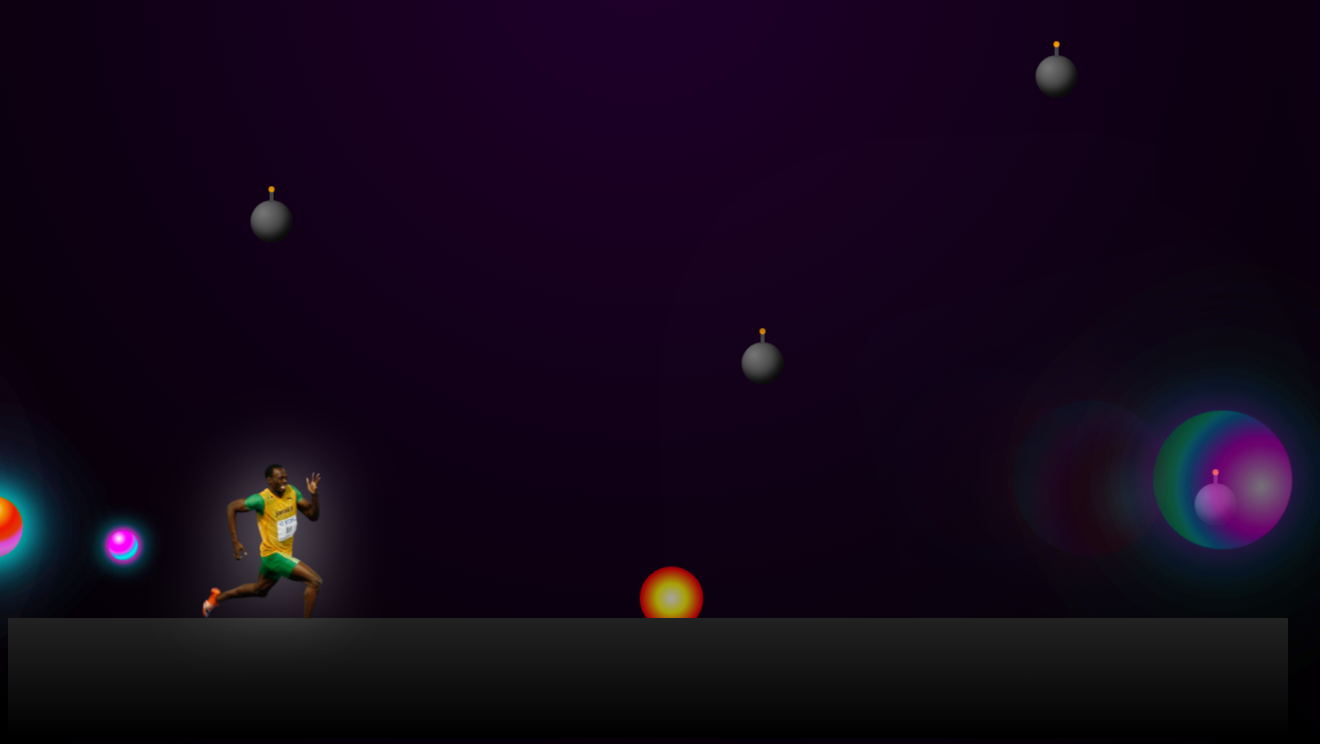
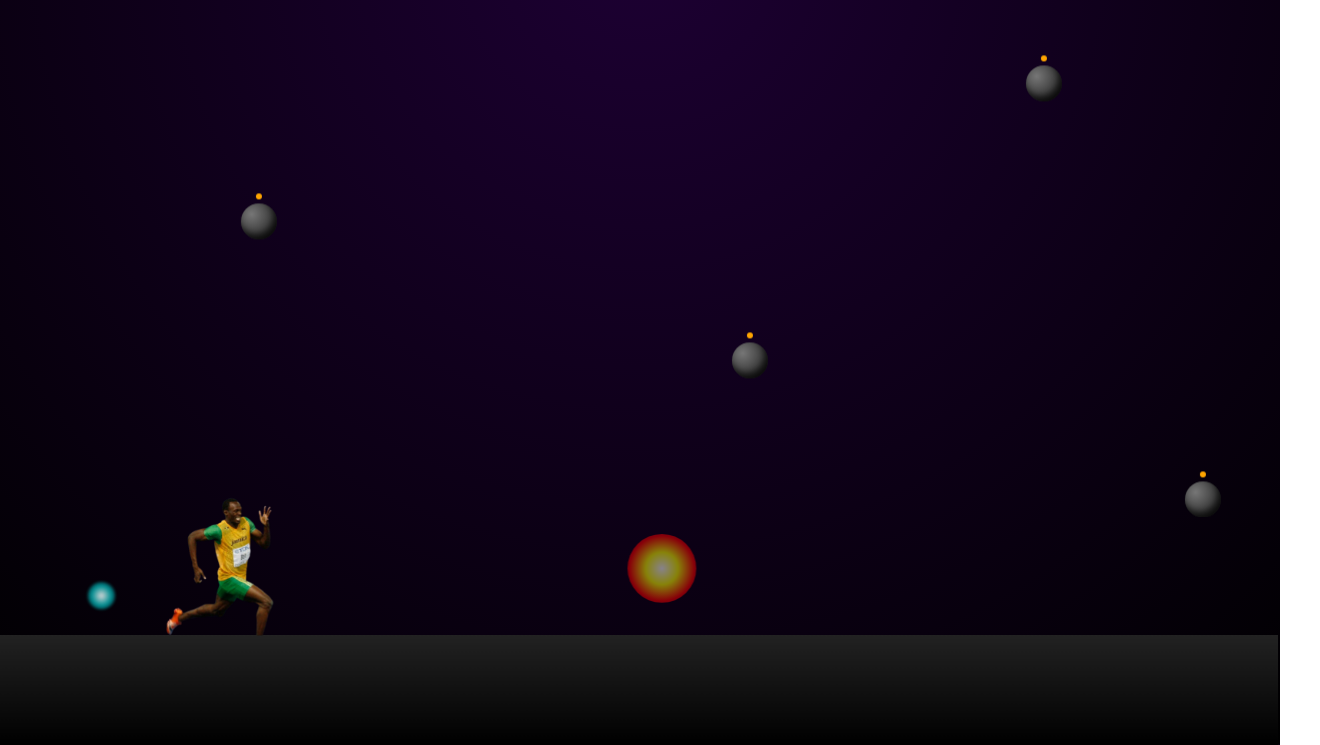
Before and after one commit to londonplayzlol/fake-image-logger-website, a plain HTML site: page index.html in a window 1280 px wide. Shown: the part 56-801 px from the top of the page, 1320 px wide, since content can reach past the window. Drawn offline with Linux system fonts and the light colour scheme.

Commit message:
Update index.html

```diff
--- a/index.html
+++ b/index.html
@@ -2,240 +2,192 @@
 <html lang="en">
 <head>
 <meta charset="UTF-8">
-<title>FART BOMB CHAOS 💣💨</title>
+<title>Fart Bomb Chaos 💣💨</title>
 <meta name="viewport" content="width=device-width, initial-scale=1.0">
 
 <style>
+/* ================= GLOBAL ================= */
 * {
   margin: 0;
   padding: 0;
   box-sizing: border-box;
 }
 
+html, body {
+  width: 100%;
+  height: 100%;
+  overflow: hidden;
+  touch-action: manipulation;
+  font-family: system-ui, sans-serif;
+}
+
 body {
-  height: 100vh;
-  overflow: hidden;
-  background: radial-gradient(circle at top, #20002c, #000);
-  font-family: system-ui, sans-serif;
+  background: radial-gradient(circle at top, #1d0033, #000);
   color: white;
 }
 
-/* TITLE */
-.title {
-  position: fixed;
-  top: 15px;
-  width: 100%;
-  text-align: center;
-  font-size: 1.4rem;
-  opacity: 0.85;
-  z-index: 20;
-}
-/* 🤸 IMPROVED RAGDOLL MODE */
-.ragdoll {
-  animation: ragdollChaos 1.2s cubic-bezier(.2,.8,.2,1) forwards !important;
-  transform-origin: center bottom;
-  filter: blur(1px);
+/* ================= RESPONSIVE VARS ================= */
+:root {
+  --runner-size: 160px;
+  --runner-scale: 1.6;
+  --ground-height: 110px;
+  --speed: 3.4s;
 }
 
-@keyframes ragdollChaos {
-  0% {
-    transform: scale(1.8) rotate(0deg) translateY(0);
-  }
-
-  20% {
-    transform: scale(1.9, 1.6) rotate(45deg) translateY(-40px);
-  }
-
-  40% {
-    transform: scale(1.6, 2.1) rotate(-120deg) translateY(-120px);
-  }
-
-  60% {
-    transform: scale(2.2, 1.2) rotate(260deg) translateY(40px);
-  }
-
-  80% {
-    transform: scale(1.7, 1.9) rotate(340deg) translateY(120px);
-  }
-
-  100% {
-    transform: scale(1.8) rotate(360deg) translateY(200px);
+@media (max-width: 768px) {
+  :root {
+    --runner-size: 120px;
+    --runner-scale: 1.3;
+    --ground-height: 90px;
+    --speed: 1.6s;
   }
 }
 
-/* GROUND */
+/* ================= UI ================= */
+.title {
+  position: fixed;
+  top: 12px;
+  width: 100%;
+  text-align: center;
+  font-size: 1.2rem;
+  opacity: 0.8;
+  z-index: 50;
+}
+
+/* ================= GROUND ================= */
 .ground {
   position: absolute;
   bottom: 0;
   width: 100%;
-  height: 120px;
+  height: var(--ground-height);
   background: linear-gradient(#222, #000);
   z-index: 5;
 }
 
-/* RUNNER */
+/* ================= RUNNER ================= */
 .bolt {
-    transform: scale(1.8);
-transform-origin: bottom center;
-
-      width: 160px;
-  transform: scale(1.8);
+  position: absolute;
+  bottom: var(--ground-height);
+  left: -40%;
+  width: var(--runner-size);
+  transform: scale(var(--runner-scale));
   transform-origin: bottom center;
-  position: absolute;
-  bottom: 120px;
-  left: -200px;
-  width: 160px;
-  animation: run 4s linear infinite;
+  animation: run var(--speed) linear infinite;
   z-index: 10;
-  filter: drop-shadow(0 0 20px rgba(255,255,255,0.6));
-
+  will-change: transform, left;
 }
 
 @keyframes run {
-  0% { left: -200px; }
-  100% { left: 110%; }
+  from { left: -40%; }
+  to   { left: 110%; }
 }
 
-/* 💎 SEXY RGB PLASMA FART */
+/* ================= FART (MOBILE SAFE) ================= */
 .fart {
   position: absolute;
-  width: 60px;
-  height: 60px;
+  width: 40px;
+  height: 40px;
   border-radius: 50%;
   pointer-events: none;
 
   background: radial-gradient(
-    circle at 30% 30%,
-    rgba(255,255,255,0.9),
-    rgba(255,0,255,0.8),
-    rgba(0,255,255,0.6),
+    circle,
+    rgba(255,255,255,.9),
+    rgba(0,255,255,.6),
     rgba(0,0,0,0)
   );
 
-  filter: blur(4px) saturate(180%) contrast(120%);
-
-  box-shadow:
-    0 0 20px rgba(255,0,255,0.8),
-    0 0 40px rgba(0,255,255,0.6),
-    0 0 80px rgba(0,255,0,0.5);
-
-  animation:
-    sexyFartFloat 1.8s ease-out forwards,
-    sexyRGB 1.2s linear infinite,
-    sexyPulse 0.6s ease-in-out infinite alternate;
+  filter: blur(2px);
+  animation: fartFloat 1.2s ease-out forwards;
 }
 
-@keyframes sexyFartFloat {
-  0% {
-    transform: scale(0.3) rotate(0deg);
+@keyframes fartFloat {
+  from {
+    transform: scale(0.6);
     opacity: 1;
   }
-  100% {
-    transform: translateX(-140px) translateY(-80px) scale(2.8) rotate(180deg);
+  to {
+    transform: translateX(-80px) translateY(-40px) scale(1.8);
     opacity: 0;
   }
 }
 
-@keyframes sexyRGB {
-  0% { filter: hue-rotate(0deg) saturate(200%); }
-  100% { filter: hue-rotate(360deg) saturate(200%); }
-}
-
-@keyframes sexyPulse {
-  from {
-    box-shadow:
-      0 0 20px rgba(255,0,255,0.6),
-      0 0 50px rgba(0,255,255,0.5);
-  }
-  to {
-    box-shadow:
-      0 0 40px rgba(255,255,0,0.9),
-      0 0 90px rgba(0,255,0,0.8);
-  }
-}
-
-/* 💣 BOMB */
+/* ================= BOMB ================= */
 .bomb {
   position: absolute;
-  top: -60px;
-  width: 42px;
-  height: 42px;
+  top: -50px;
+  width: 36px;
+  height: 36px;
+  border-radius: 50%;
   background: radial-gradient(circle at 30% 30%, #777, #111);
-  border-radius: 50%;
-  box-shadow: inset -4px -6px 8px rgba(0,0,0,.8);
-  animation: fall 2.3s linear forwards;
-}
-
-.bomb::before {
-  content: "";
-  position: absolute;
-  top: -10px;
-  left: 50%;
-  width: 4px;
-  height: 12px;
-  background: #444;
-  transform: translateX(-50%);
+  box-shadow: inset -3px -5px 6px rgba(0,0,0,.7);
+  animation: fall 2.4s linear forwards;
 }
 
 .bomb::after {
   content: "";
   position: absolute;
-  top: -14px;
+  top: -10px;
   left: 50%;
   width: 6px;
   height: 6px;
   background: orange;
   border-radius: 50%;
   transform: translateX(-50%);
-  animation: fuse 0.4s infinite alternate;
-}
-
-@keyframes fuse {
-  from { opacity: 0.3; }
-  to { opacity: 1; }
 }
 
 @keyframes fall {
-  to { top: calc(100vh - 120px); }
+  to { top: calc(100vh - var(--ground-height)); }
 }
 
-/* 💥 EXPLOSION */
+/* ================= EXPLOSION ================= */
 .explosion {
   position: absolute;
   width: 20px;
   height: 20px;
+  border-radius: 50%;
   background: radial-gradient(circle, #fff, yellow, red, transparent);
-  border-radius: 50%;
   animation: boom 0.6s ease-out forwards;
   pointer-events: none;
 }
 
 @keyframes boom {
   to {
-    transform: scale(7);
+    transform: scale(6);
     opacity: 0;
   }
 }
 
-/* 📸 SCREEN SHAKE */
+/* ================= SCREEN SHAKE (SAFE) ================= */
 .shake {
-  animation: shake 0.4s;
+  animation: shake 0.25s;
 }
 
 @keyframes shake {
   0% { transform: translate(0); }
-  20% { transform: translate(-10px, 5px); }
-  40% { transform: translate(8px, -6px); }
-  60% { transform: translate(-6px, 4px); }
-  80% { transform: translate(4px, -3px); }
+  25% { transform: translate(-5px, 3px); }
+  50% { transform: translate(4px, -3px); }
+  75% { transform: translate(-3px, 2px); }
   100% { transform: translate(0); }
+}
+
+/* ================= RAGDOLL (MOBILE FRIENDLY) ================= */
+.ragdoll {
+  animation: ragdollMobile 0.8s ease-out forwards !important;
+}
+
+@keyframes ragdollMobile {
+  0%   { transform: scale(var(--runner-scale)) rotate(0deg); }
+  40%  { transform: scale(var(--runner-scale)) rotate(25deg) translateY(-20px); }
+  70%  { transform: scale(var(--runner-scale)) rotate(-30deg) translateY(30px); }
+  100% { transform: scale(var(--runner-scale)) rotate(0deg) translateY(70px); }
 }
 </style>
 </head>
 
 <body>
 
-<div class="title">💣 BOMB💨</div>
+<div class="title">💣 FART BOMB CHAOS 💨</div>
 
 <img
   src="runner.png"
@@ -246,56 +198,32 @@ transform-origin: bottom center;
 
 <div class="ground"></div>
 
-<!-- SOUNDS -->
 <audio id="fartSound" src="https://www.myinstants.com/media/sounds/fart.mp3"></audio>
 <audio id="boomSound" src="https://www.myinstants.com/media/sounds/explosion.mp3"></audio>
 
 <script>
-    function fartPushBombs(fartX, fartY) {
-  document.querySelectorAll(".bomb").forEach(bomb => {
-    const rect = bomb.getBoundingClientRect();
-    const dx = rect.left - fartX;
-    const dy = rect.top - fartY;
-    const dist = Math.sqrt(dx * dx + dy * dy);
-
-    if (dist < 150) {
-      bomb.style.transition = "transform 0.3s ease";
-      bomb.style.transform = `translateX(${dx * 0.8}px) translateY(-20px)`;
-    }
-  });
-}
-
+const bolt = document.getElementById("bolt");
 const fartSound = document.getElementById("fartSound");
 const boomSound = document.getElementById("boomSound");
-const bolt = document.getElementById("bolt");
+const isMobile = window.innerWidth < 768;
 
-/* 💨 SEXY FART LOOP */
+/* ================= FART LOOP ================= */
 setInterval(() => {
   const fart = document.createElement("div");
   fart.className = "fart";
 
   const rect = bolt.getBoundingClientRect();
   fart.style.left = rect.left + "px";
-  fart.style.top = rect.top + 60 + "px";
+  fart.style.top = rect.top + rect.height * 0.6 + "px";
 
   document.body.appendChild(fart);
-
   fartSound.currentTime = 0;
   fartSound.play().catch(()=>{});
 
-  /* EXTRA TRAIL */
-  for (let i = 0; i < 2; i++) {
-    const trail = fart.cloneNode();
-    trail.style.opacity = "0.5";
-    trail.style.transform = "scale(0.6)";
-    document.body.appendChild(trail);
-    setTimeout(() => trail.remove(), 1200);
-  }
+  setTimeout(() => fart.remove(), 1200);
+}, isMobile ? 300 : 200);
 
-  setTimeout(() => fart.remove(), 1800);
-}, 260);
-
-/* 💣 BOMB SPAWNER */
+/* ================= BOMB LOOP ================= */
 setInterval(() => {
   const bomb = document.createElement("div");
   bomb.className = "bomb";
@@ -303,36 +231,37 @@ setInterval(() => {
   document.body.appendChild(bomb);
 
   setTimeout(() => explode(bomb), 2200);
-}, 450);
+}, isMobile ? 700 : 450);
 
-/* 💥 EXPLOSION + SHAKE */
+/* ================= EXPLOSION ================= */
 function explode(bomb) {
+  if (!bomb) return;
+
   const rect = bomb.getBoundingClientRect();
   bomb.remove();
 
-  const explosion = document.createElement("div");
-  explosion.className = "explosion";
-  explosion.style.left = rect.left + "px";
-  explosion.style.top = rect.top + "px";
-  explosion.style.transform = "scale(1)";
-  document.body.appendChild(explosion);
+  const exp = document.createElement("div");
+  exp.className = "explosion";
+  exp.style.left = rect.left + "px";
+  exp.style.top = rect.top + "px";
+  document.body.appendChild(exp);
 
   boomSound.currentTime = 0;
   boomSound.play().catch(()=>{});
 
-  // Screen shake
   document.body.classList.add("shake");
-  setTimeout(() => document.body.classList.remove("shake"), 400);
+  setTimeout(() => document.body.classList.remove("shake"), 250);
 
-  // 🔥 25% chance = BIG EXPLOSION
-  if (Math.random() < 0.25) {
-    explosion.style.transform = "scale(2.2)";
-    ragdollBolt(); // 🤸 RAGDOLL TRIGGER
-  }
+  if (Math.random() < 0.25) ragdoll();
 
-  setTimeout(() => explosion.remove(), 600);
+  setTimeout(() => exp.remove(), 600);
 }
 
+/* ================= RAGDOLL ================= */
+function ragdoll() {
+  bolt.classList.add("ragdoll");
+  setTimeout(() => bolt.classList.remove("ragdoll"), 800);
+}
 </script>
 
 </body>
```
